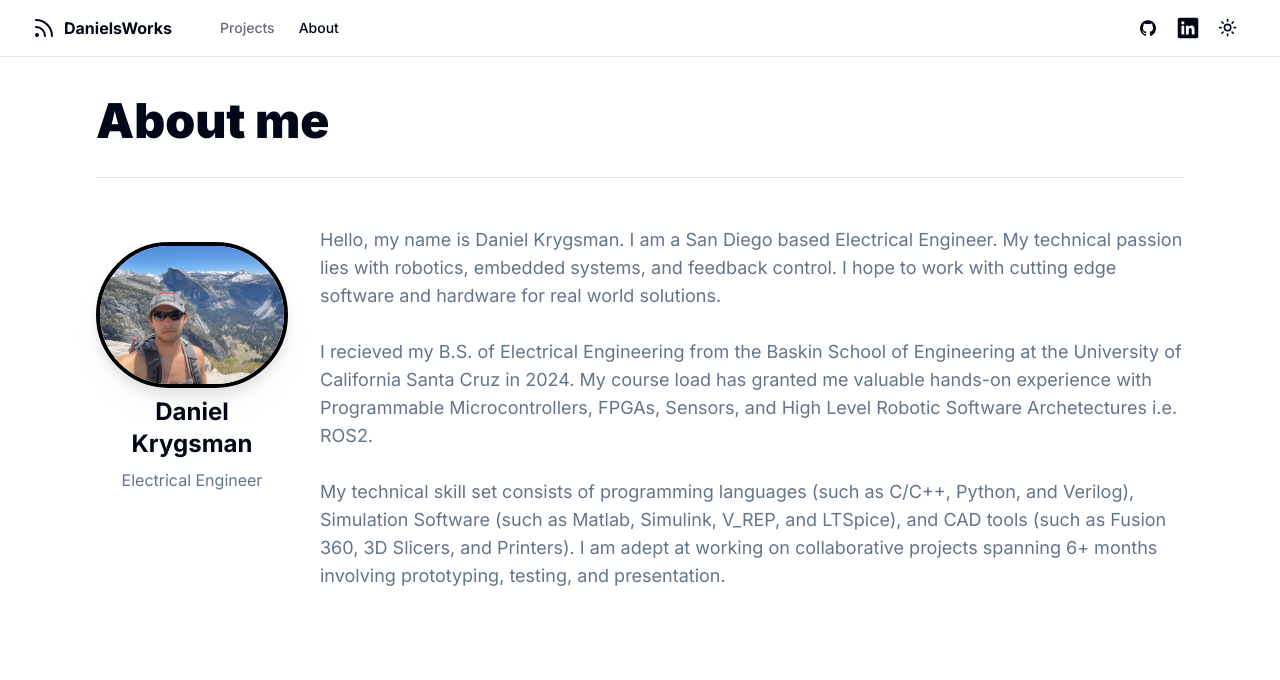
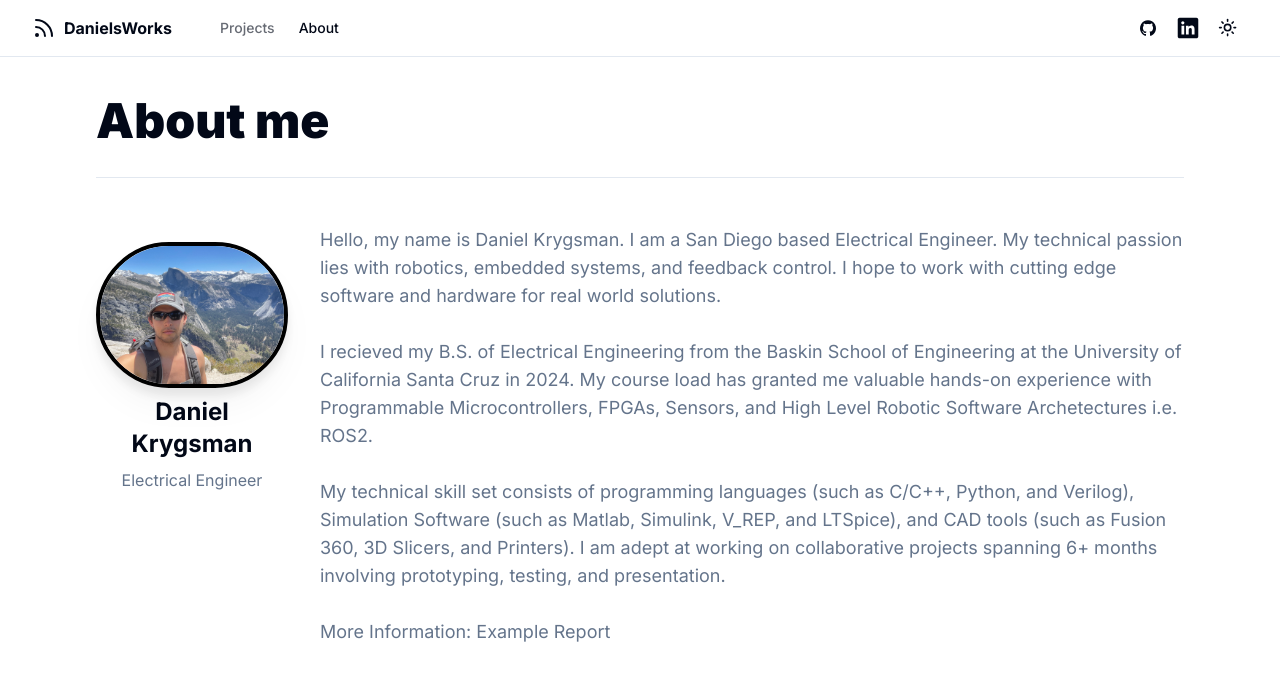
Before and after one commit to dkrygsman/danielsworks, a Next.js app: page /about in a window 1280 px wide. Shown: the top 680 px of the page. Built offline with nearby package versions, Linux system fonts and the light colour scheme; no server answers.

Commit message:
adding resume to about page

```diff
--- a/app/about/page.tsx
+++ b/app/about/page.tsx
@@ -37,6 +37,10 @@ export default async function AboutPage() {
                 I recieved my B.S. of Electrical Engineering from the Baskin School of Engineering at the University of California Santa Cruz in 2024. My course load has granted me valuable hands-on experience with Programmable Microcontrollers, FPGAs, Sensors, and High Level Robotic Software Archetectures i.e. ROS2.
                 <br />  <br />
                 My technical skill set consists of programming languages (such as C/C++, Python, and Verilog), Simulation Software (such as Matlab, Simulink, V_REP, and LTSpice), and CAD tools (such as Fusion 360, 3D Slicers, and Printers). I am adept at working on collaborative projects spanning 6+ months involving prototyping, testing, and presentation.
+                <br />  <br />
+
+                <p>More Information: <a target="_blank" href="resume_9_26_2024">Example Report </a></p>
+
             </p>
         </div>
     </div>
```
Also changed, not shown: 1 other file (tests, documents, lock files or other folders).
